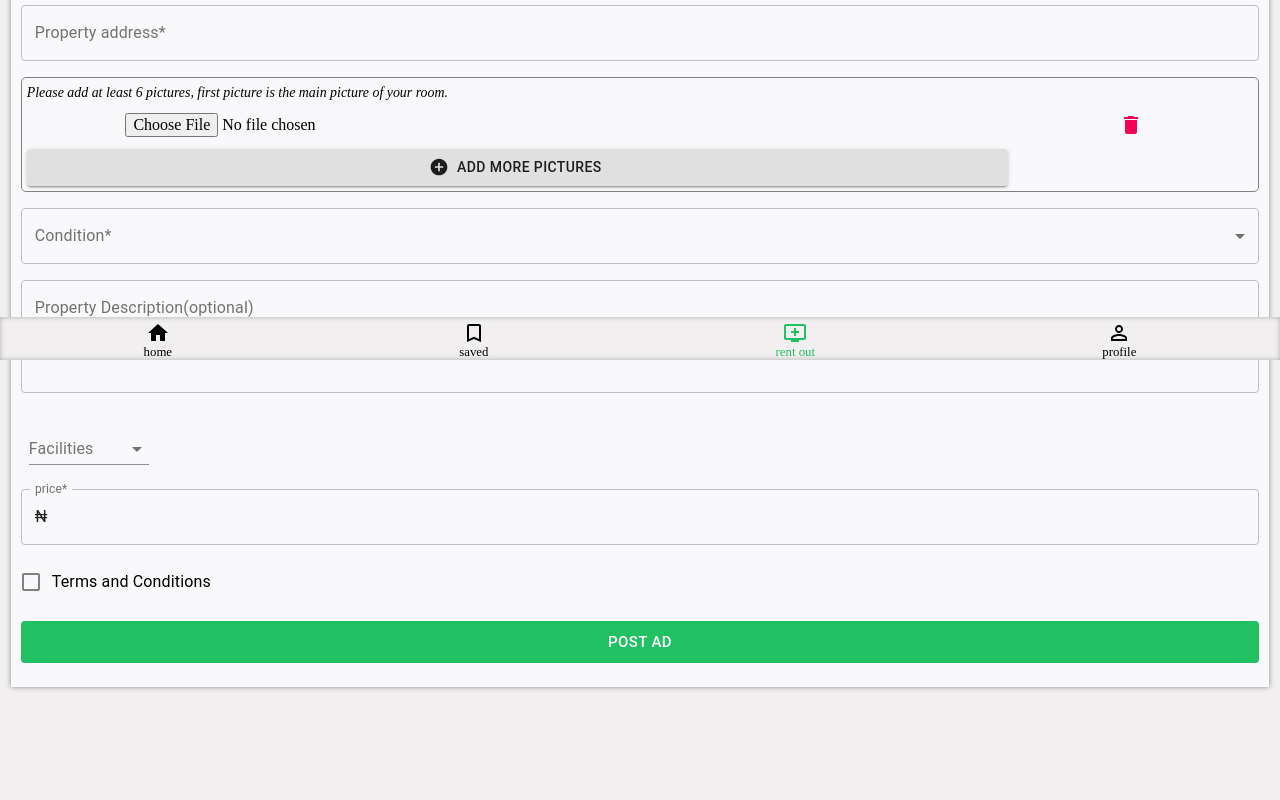
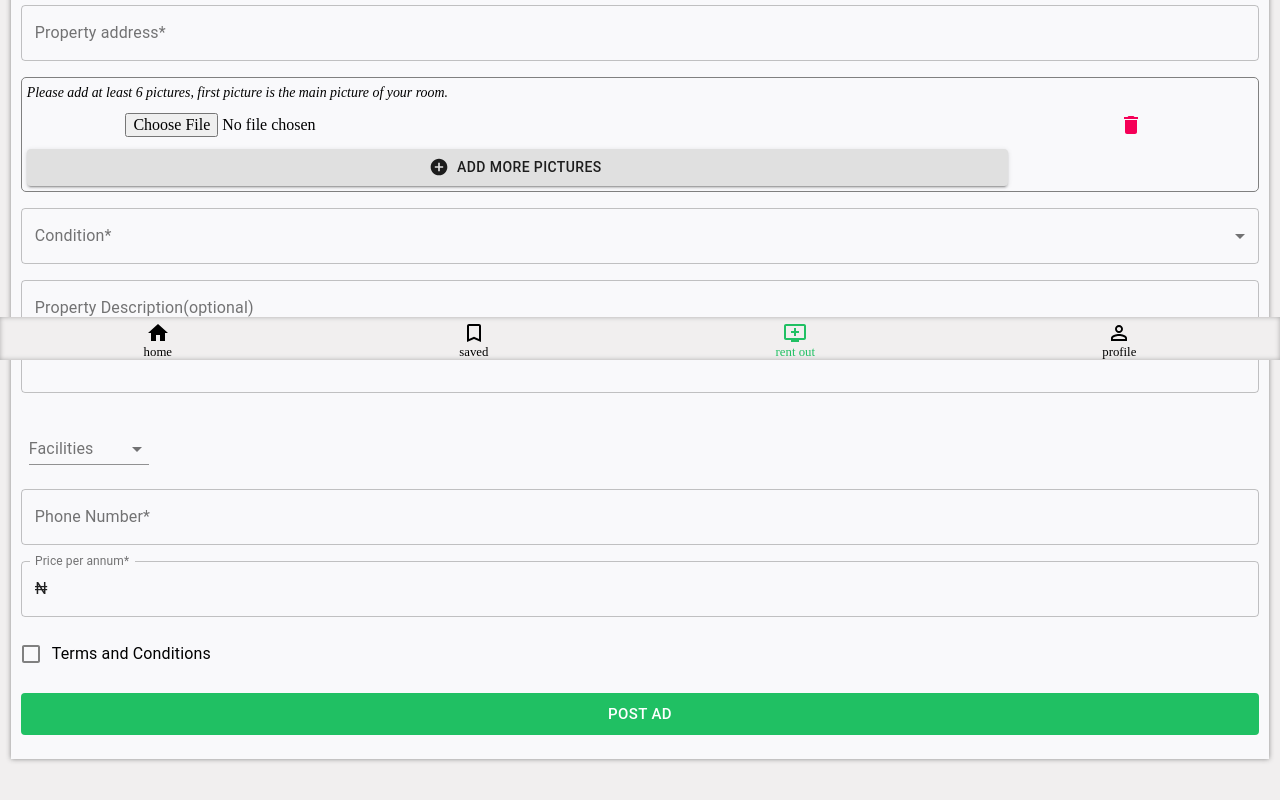
Before and after one commit to chukwudinweze/qurent, a React (Create React App) app: page /post-ads in a window 1280 px wide. Shown: the part 440-1240 px from the top of the page. Built offline with nearby package versions, Linux system fonts and the light colour scheme; a web font is replaced by a local one.

Commit message:
updated postProperty component

```diff
--- a/src/components/PostProperty.js
+++ b/src/components/PostProperty.js
@@ -47,6 +47,12 @@ const useStyles = makeStyles((theme) => ({
     "& .MuiTextField-root": {
       marginBottom: "1rem",
       width: "100%",
+    },
+    "&$focused$notchedOutline": {
+      borderColor: "orange",
+    },
+    "&$focused": {
+      borderColor: "orange",
     },
   },
   formControl: {
@@ -121,26 +127,38 @@ const PostProperty = () => {
     price: undefined,
     acceptTerms: false,
     title: "",
+    phoneNumber: undefined,
   };
+  // phone number regex validation for yup
+  const phoneRegExp =
+    /^((\\+[1-9]{1,4}[ \\-]*)|(\\([0-9]{2,3}\\)[ \\-]*)|([0-9]{2,4})[ \\-]*)*?[0-9]{3,4}?[ \\-]*[0-9]{3,4}?$/;
 
   const validationSchema = yup.object({
-    localGvt: yup.string().required("Required"),
-    category: yup.string().required("Required"),
-    location: yup.string().required("Required"),
-    propertyFor: yup.string().required("Required"),
-    propertyAdress: yup.string().required("Required"),
-    propertyCondition: yup.string().required("Required"),
-    numberOfRooms: yup.string().required("Required"),
+    localGvt: yup.string().required("Local government is required"),
+    category: yup.string().required("Property category is required"),
+    location: yup.string().required("Location is required"),
+    propertyFor: yup
+      .string()
+      .required("Indicate if you want to sell or rent out"),
+    propertyAdress: yup.string().required("Address is required"),
+    propertyCondition: yup
+      .string()
+      .required("Condition of property is equired"),
+    numberOfRooms: yup.string().required("Number of rooms isequired"),
     price: yup
       .number()
       .positive("price can't be negative")
       .integer("Decimal point is not accepted")
       .min(1000, "Price should be more than 1000")
       .max(1000000000, "Price is too long")
-      .required("Required"),
+      .required("Price is required"),
 
     acceptTerms: yup.bool().oneOf([true]),
-    title: yup.string().required("Required"),
+    title: yup.string().required("Title is required"),
+    phoneNumber: yup
+      .string()
+      .matches(phoneRegExp, "Phone number is not valid")
+      .required("Phone number is required"),
   });
   return (
     <Formik
@@ -207,6 +225,12 @@ const PostProperty = () => {
                 </TextField>
               </div>
               <TextField
+                InputProps={{
+                  classes: {
+                    focused: classes.focused,
+                    notchedOutline: classes.notchedOutline,
+                  },
+                }}
                 id="localGvt"
                 name="localGvt"
                 label="Local government*"
@@ -469,10 +493,24 @@ const PostProperty = () => {
                   </Select>
                 </FormControl>
               </div>
-
               <div>
                 <TextField
-                  label="price*"
+                  type="number"
+                  name="phoneNumber"
+                  id="phoneNumber"
+                  label="Phone Number*"
+                  variant="outlined"
+                  onClick={openLocationTooltip}
+                  value={formik.values.phoneNumber || ""}
+                  onChange={formik.handleChange}
+                  helperText={
+                    formik.touched.phoneNumber && formik.errors.phoneNumber
+                  }
+                />
+              </div>
+              <div>
+                <TextField
+                  label="Price per annum*"
                   id="price"
                   name="price"
                   type="number"
@@ -489,6 +527,7 @@ const PostProperty = () => {
                   }}
                 />
               </div>
+
               <div>
                 <FormControlLabel
                   style={
```
